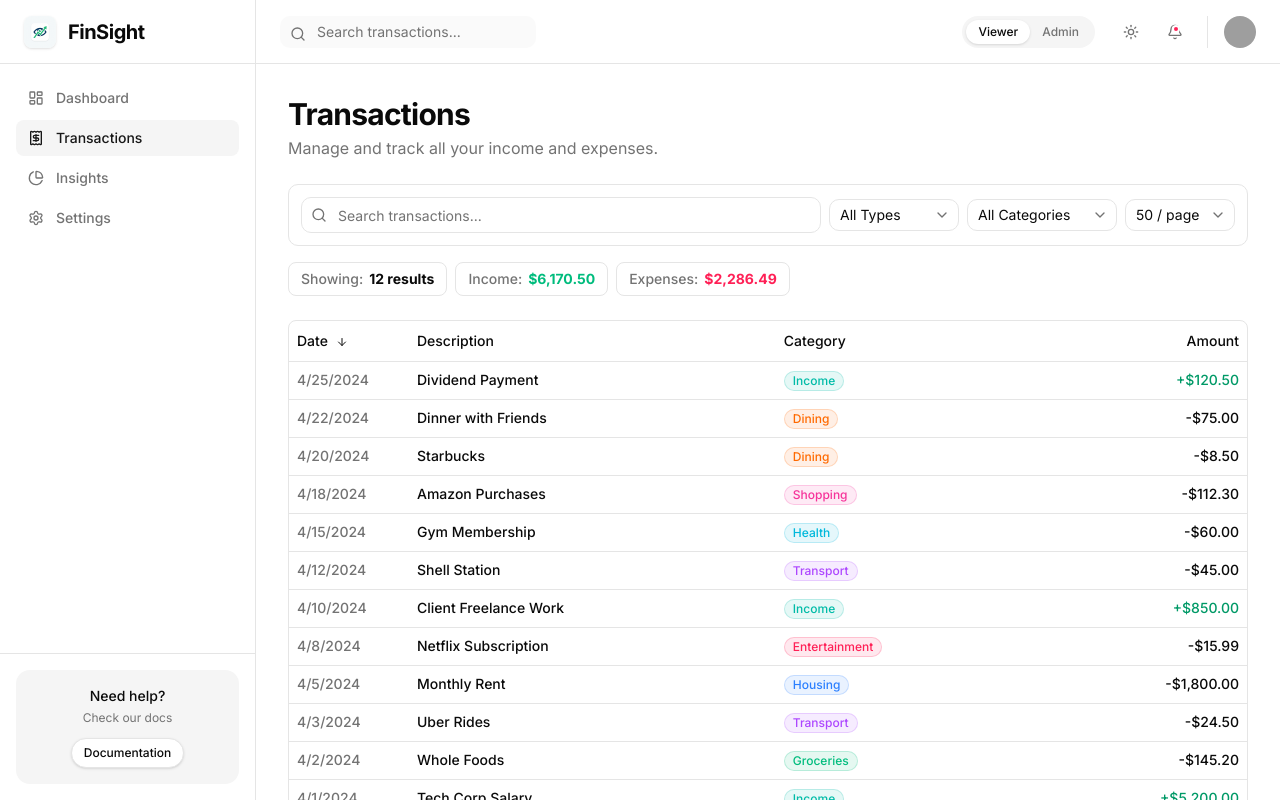
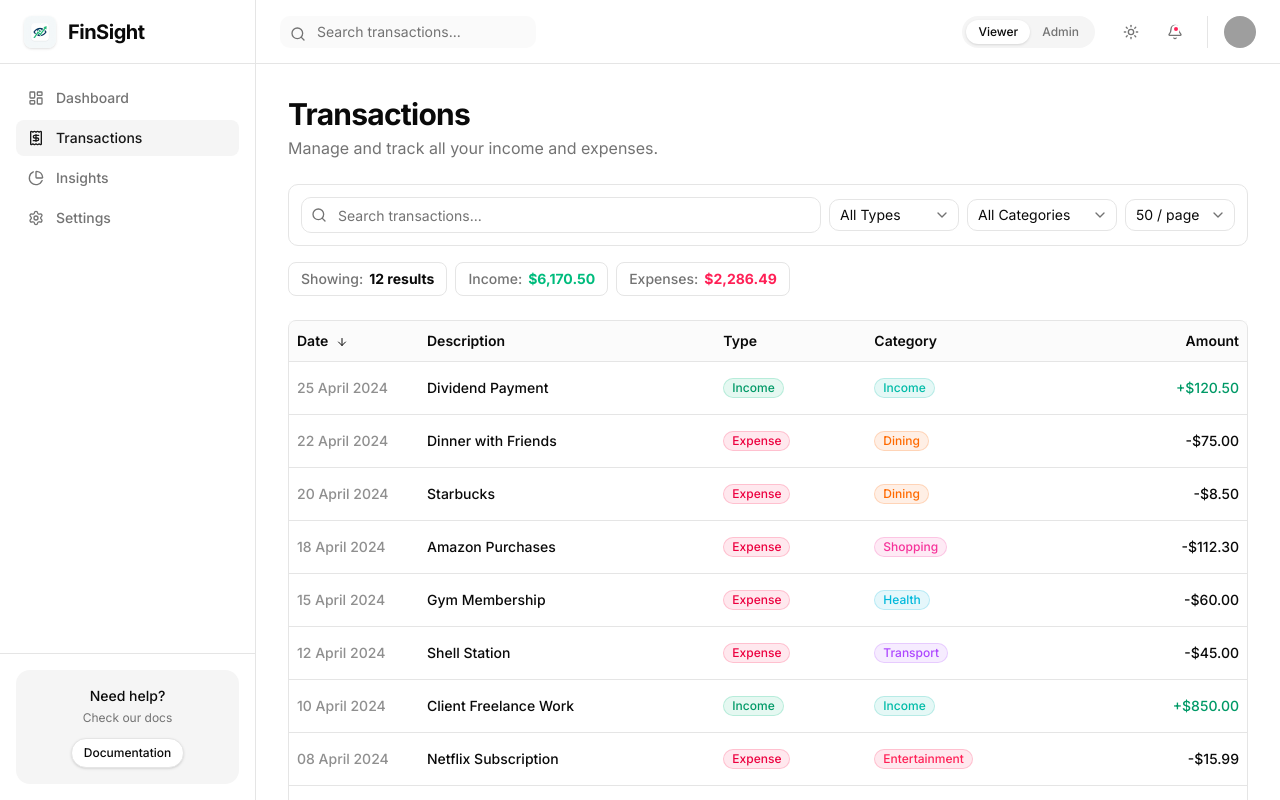
Before and after one commit to nksmanya/FinSight, a Next.js app: page /transactions in a window 1280 px wide. Shown: the top 800 px of the page. Built offline with nearby package versions, Linux system fonts and the light colour scheme; grey boxes are pictures that could not be loaded.

Commit message:
Fixed the color code for the Type column

```diff
--- a/app/transactions/page.tsx
+++ b/app/transactions/page.tsx
@@ -51,7 +51,7 @@ export default function TransactionsPage() {
             Manage and track all your income and expenses.
           </p>
         </div>
-        {isAdmin && <AddTransactionModal onAdd={addTransaction} />}
+        {isAdmin && <AddTransactionModal onAdd={addTransaction} existingCategories={categories.filter(c => c !== 'all')} />}
       </div>
 
       <div className="space-y-4">
--- a/components/transactions/AddTransactionModal.tsx
+++ b/components/transactions/AddTransactionModal.tsx
@@ -16,24 +16,27 @@ import { Select, SelectContent, SelectItem, SelectTrigger, SelectValue } from '@
 
 interface AddTransactionModalProps {
   onAdd: (transaction: any) => void;
+  existingCategories: string[];
 }
 
-export function AddTransactionModal({ onAdd }: AddTransactionModalProps) {
+export function AddTransactionModal({ onAdd, existingCategories }: AddTransactionModalProps) {
   const [open, setOpen] = useState(false);
   const [description, setDescription] = useState('');
   const [amount, setAmount] = useState('');
-  const [category, setCategory] = useState('');
+  const [selectedCategory, setSelectedCategory] = useState('');
+  const [customCategory, setCustomCategory] = useState('');
   const [type, setType] = useState<TransactionType>('expense');
   const [date, setDate] = useState(new Date().toISOString().split('T')[0]);
 
   const handleSubmit = (e: React.FormEvent) => {
     e.preventDefault();
-    if (!description || !amount || !category) return;
+    const finalCategory = selectedCategory === 'other' ? customCategory : selectedCategory;
+    if (!description || !amount || !finalCategory) return;
 
     onAdd({
       description,
       amount: parseFloat(amount),
-      category,
+      category: finalCategory,
       type,
       date,
     });
@@ -42,7 +45,8 @@ export function AddTransactionModal({ onAdd }: AddTransactionModalProps) {
     // Reset form
     setDescription('');
     setAmount('');
-    setCategory('');
+    setSelectedCategory('');
+    setCustomCategory('');
     setType('expense');
   };
 
@@ -113,13 +117,26 @@ export function AddTransactionModal({ onAdd }: AddTransactionModalProps) {
               </div>
               <div className="grid gap-2">
                 <label htmlFor="category" className="text-sm font-medium">Category</label>
-                <Input
-                  id="category"
-                  placeholder="e.g. Entertainment"
-                  value={category}
-                  onChange={(e) => setCategory(e.target.value)}
-                  required
-                />
+                <Select value={selectedCategory} onValueChange={setSelectedCategory} required>
+                  <SelectTrigger>
+                    <SelectValue placeholder="Select Category" />
+                  </SelectTrigger>
+                  <SelectContent>
+                    {existingCategories.map((c) => (
+                      <SelectItem key={c} value={c}>{c}</SelectItem>
+                    ))}
+                    <SelectItem value="other">Other (Specify)</SelectItem>
+                  </SelectContent>
+                </Select>
+                {selectedCategory === 'other' && (
+                  <Input
+                    className="mt-2"
+                    placeholder="Type new category..."
+                    value={customCategory}
+                    onChange={(e) => setCustomCategory(e.target.value)}
+                    required
+                  />
+                )}
               </div>
             </div>
           </div>
--- a/components/transactions/TransactionTable.tsx
+++ b/components/transactions/TransactionTable.tsx
@@ -65,23 +65,24 @@ export function TransactionTable({
   return (
     <div className="border rounded-md">
       <Table>
-        <TableHeader>
-          <TableRow>
+        <TableHeader className="bg-muted/40">
+          <TableRow className="hover:bg-transparent">
             <TableHead
-              className="cursor-pointer hover:bg-muted/50 transition-colors w-[120px]"
+              className="cursor-pointer hover:text-foreground transition-colors w-[130px] font-semibold"
               onClick={() => onSort('date')}
             >
               Date <SortIcon field="date" />
             </TableHead>
-            <TableHead>Description</TableHead>
-            <TableHead>Category</TableHead>
+            <TableHead className="font-semibold">Description</TableHead>
+            <TableHead className="font-semibold">Type</TableHead>
+            <TableHead className="font-semibold">Category</TableHead>
             <TableHead
-              className="cursor-pointer hover:bg-muted/50 transition-colors text-right"
+              className="cursor-pointer hover:text-foreground transition-colors text-right font-semibold"
               onClick={() => onSort('amount')}
             >
               Amount <SortIcon field="amount" />
             </TableHead>
-            {isAdmin && <TableHead className="w-[100px] text-right">Actions</TableHead>}
+            {isAdmin && <TableHead className="w-[100px] text-right font-semibold">Actions</TableHead>}
           </TableRow>
         </TableHeader>
         <TableBody>
@@ -89,12 +90,22 @@ export function TransactionTable({
             const isIncome = transaction.type === 'income';
 
             return (
-              <TableRow key={transaction.id} className="group">
-                <TableCell className="font-medium whitespace-nowrap text-muted-foreground">
-                  {new Date(transaction.date).toLocaleDateString()}
+              <TableRow key={transaction.id} className="group hover:bg-muted/30 transition-colors border-b last:border-0 data-[state=selected]:bg-muted">
+                <TableCell className="font-medium whitespace-nowrap text-muted-foreground/80 py-4">
+                  {new Date(transaction.date).toLocaleDateString('en-GB', { day: '2-digit', month: 'long', year: 'numeric' })}
                 </TableCell>
                 <TableCell>
                   <div className="font-medium">{transaction.description}</div>
+                </TableCell>
+                <TableCell>
+                  <Badge variant="outline" className={cn(
+                    "capitalize font-medium text-xs",
+                    isIncome
+                      ? "bg-emerald-500/10 text-emerald-600 border-emerald-500/20 dark:text-emerald-400"
+                      : "bg-rose-500/10 text-rose-600 border-rose-500/20 dark:text-rose-400"
+                  )}>
+                    {transaction.type}
+                  </Badge>
                 </TableCell>
                 <TableCell>
                   <Badge variant="outline" className={cn("font-medium", getCategoryColorClass(transaction.category))}>
```
Also changed, not shown: 2 other files (tests, documents, lock files or other folders).
